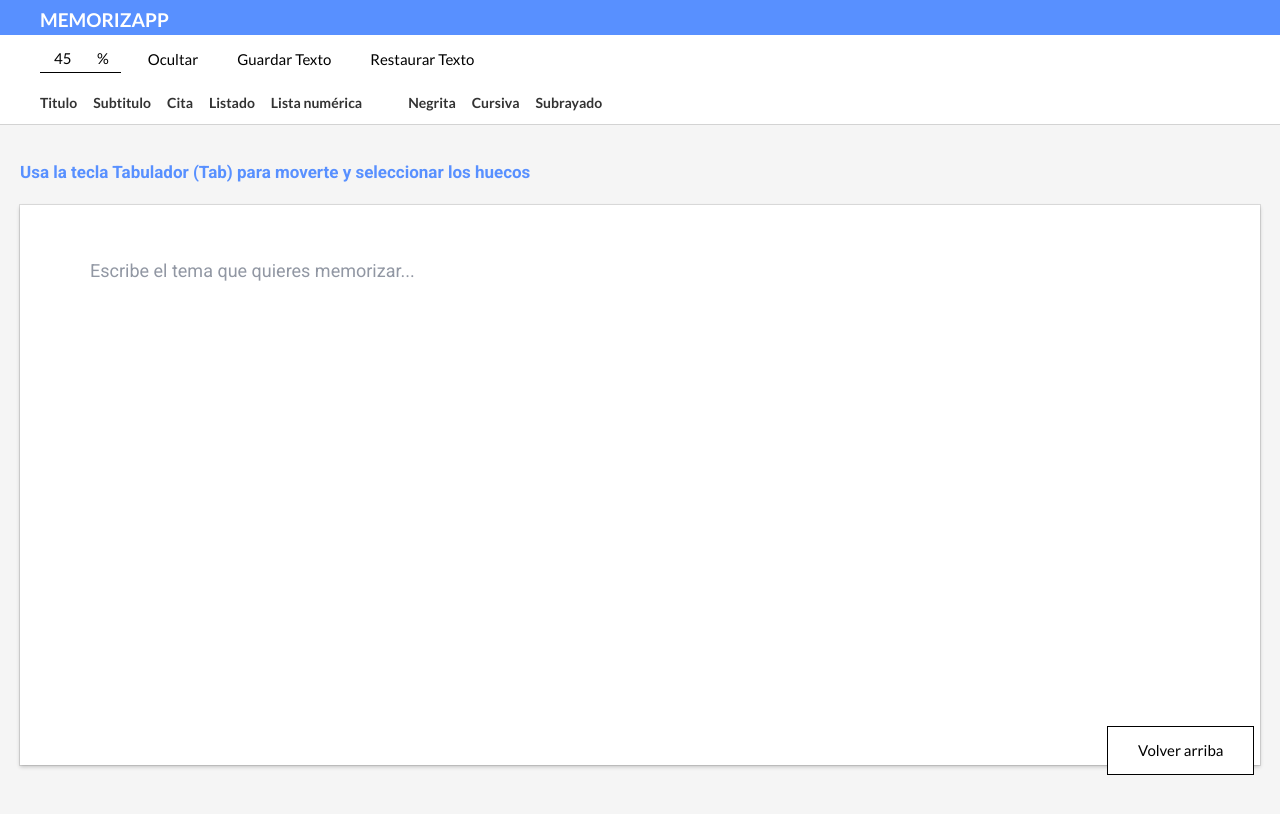
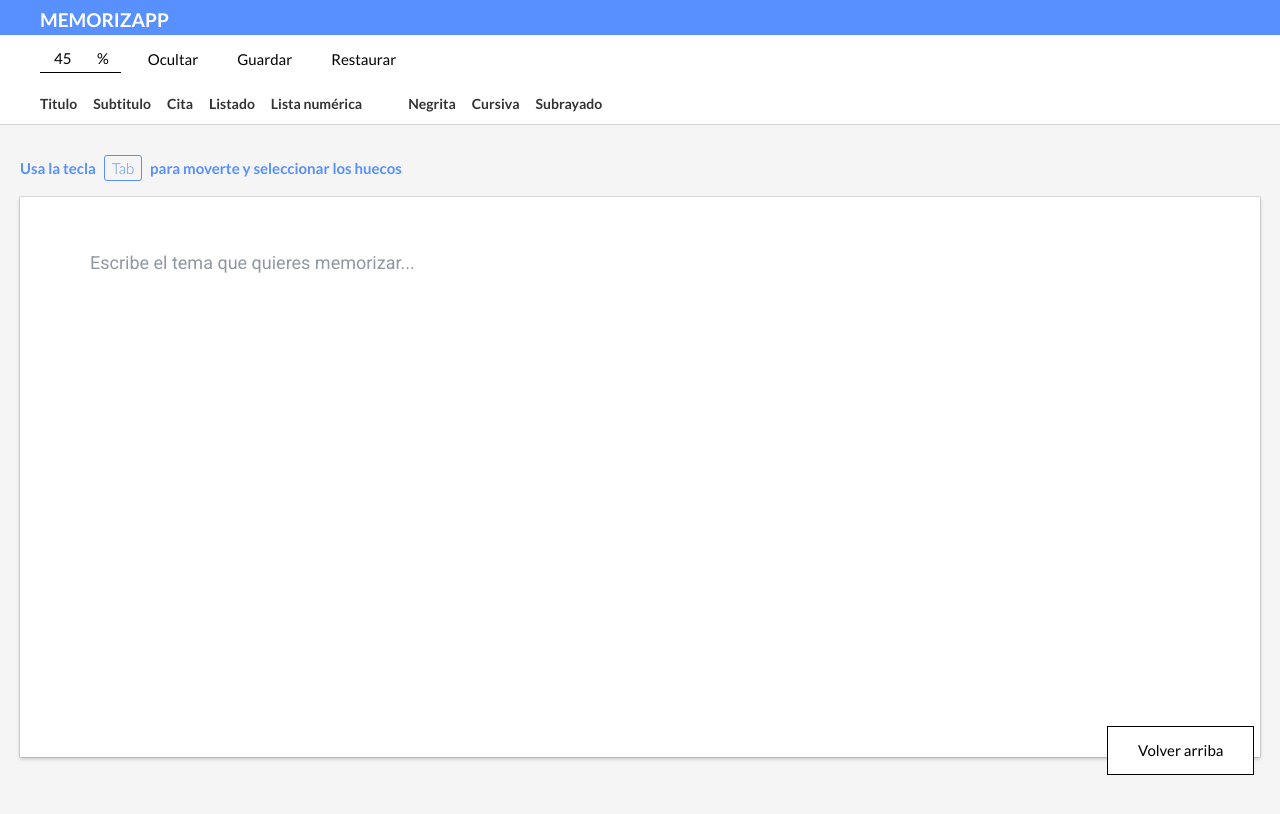
Before and after one commit to Giantswing/Memorizapp, a Next.js app: page / in a window 1280 px wide. Shown: the top 814 px of the page. Built offline with nearby package versions, Linux system fonts and the light colour scheme.

Commit message:
minor styling changes

```diff
--- a/components/RestoreContentButton.jsx
+++ b/components/RestoreContentButton.jsx
@@ -4,7 +4,7 @@ function RestoreContentButton(props) {
       className="c-button"
       onClick={() => props.restoreSavedContentCallback()}
     >
-      Restaurar Texto
+      Restaurar
     </button>
   );
 }
--- a/components/SaveContentButton.jsx
+++ b/components/SaveContentButton.jsx
@@ -9,7 +9,7 @@ function SaveContentButton({ saveContentCallback }) {
           saveContentCallback();
         }}
       >
-        Guardar Texto
+        Guardar
       </button>
     </div>
   );
--- a/pages/index.js
+++ b/pages/index.js
@@ -88,7 +88,8 @@ function Home() {
 
       <main className="o-container">
         <h4 className="input-description">
-          Usa la tecla Tabulador (Tab) para moverte y seleccionar los huecos
+          Usa la tecla <span className="c-key-display">Tab</span> para moverte y
+          seleccionar los huecos
         </h4>
         <RTETextEditor
           updateText={updateText}
--- /dev/null
+++ b/styles/components/c-key-display.scss
@@ -0,0 +1,14 @@
+.c-key-display {
+  font-weight: 300;
+  border: 1px solid $main-blue;
+  padding: 3px 7px;
+  margin: 0 5px;
+  border-radius: 3px;
+}
+
+.input-description {
+  @include menu-items;
+  color: $main-blue;
+  font-size: 15px;
+  font-weight: 600;
+}
--- a/styles/components/rich-text.scss
+++ b/styles/components/rich-text.scss
@@ -113,7 +113,7 @@ $vertical-distance: 37px;
 }
 
 ::selection {
-  background-color: $pastel-purple;
+  background-color: $selection-color;
   color: $dark-gray;
   caret-color: #5890ff;
 }
--- a/styles/globals.scss
+++ b/styles/globals.scss
@@ -17,6 +17,7 @@ $input-radius: 0;
 @import "/styles/components/c-button.scss";
 @import "/styles/components/c-delete-input.scss";
 @import "/styles/components/c-options.scss";
+@import "/styles/components/c-key-display.scss";
 
 a {
   text-decoration: none;
@@ -32,7 +33,7 @@ a {
 
   .input-description {
     color: $main-blue;
-    font-size: 17px;
+    font-size: 15px;
     font-weight: 600;
   }
 }
@@ -42,7 +43,6 @@ a {
 }
 
 .RichEditor-controls {
-  font-family: $font--primary !important;
   font-size: 20px;
   font-weight: bold;
 }
--- a/styles/theme/colors.scss
+++ b/styles/theme/colors.scss
@@ -9,3 +9,4 @@ $complementary-orange: #ff8c00;
 $pastel-purple: #c0b4f3;
 $menu-background: white;
 $background-color: #f5f5f5;
+$selection-color: #b4d4f3;
```
Also changed, not shown: components/CompareButton.jsx (added).
